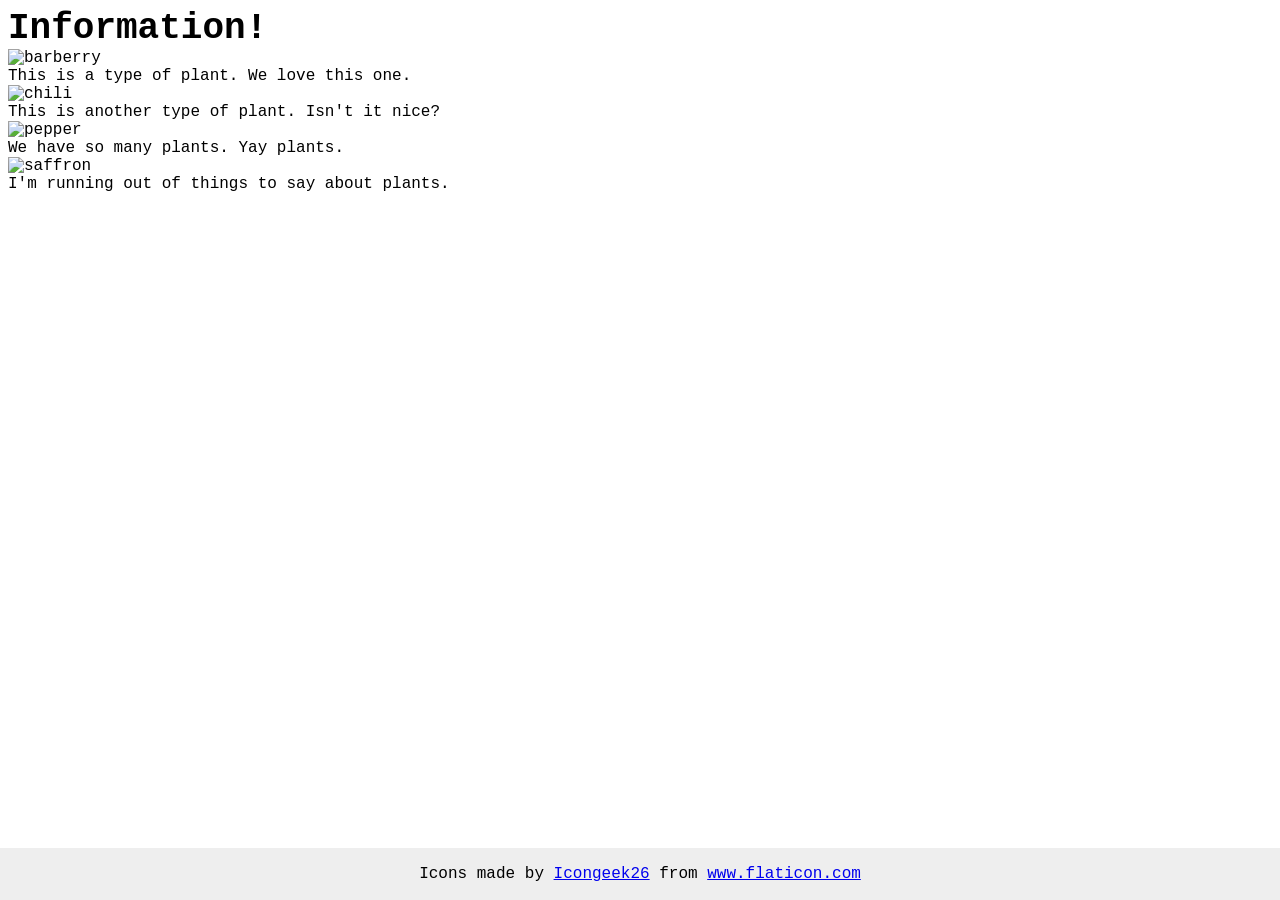
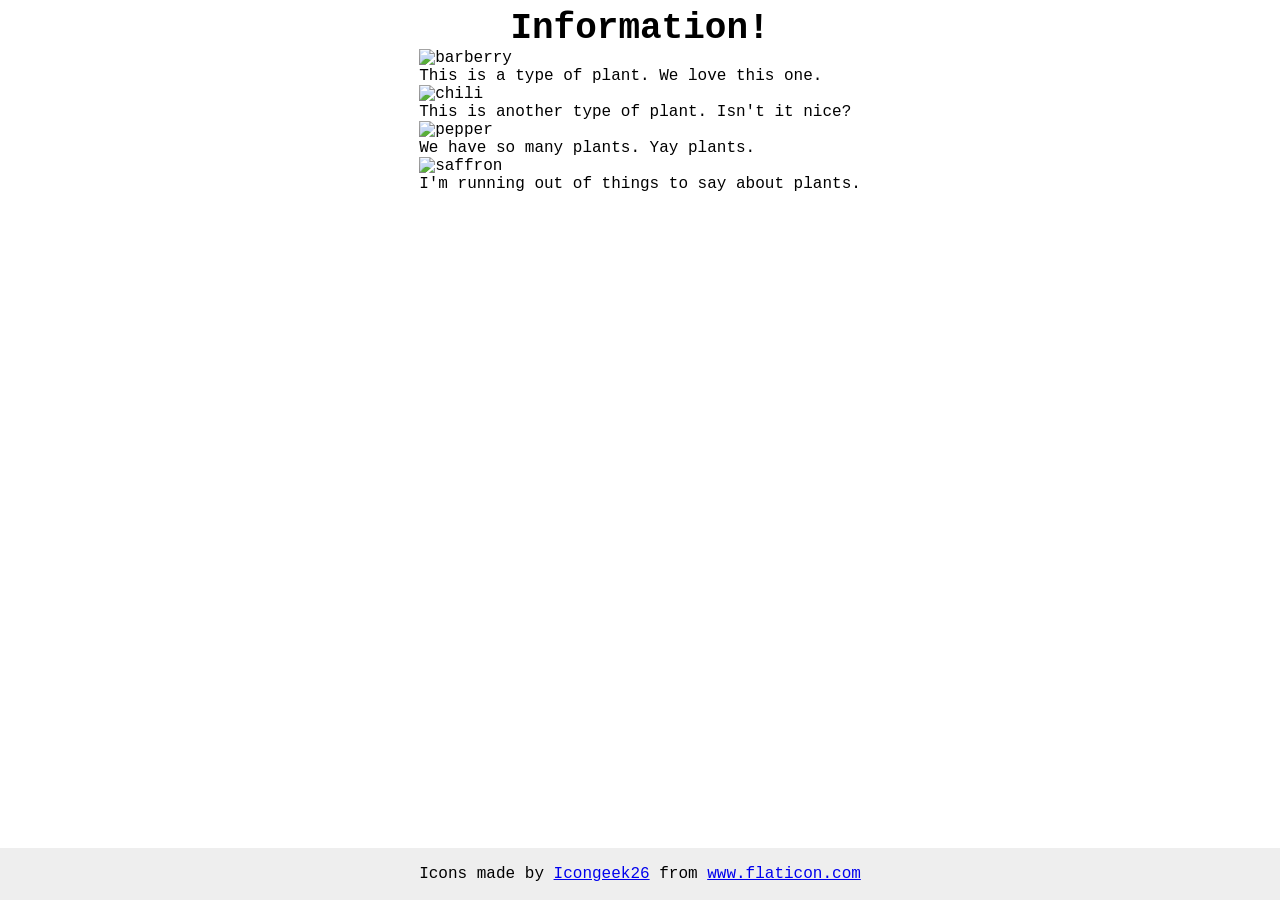

Finish the exercise foundations/flex/04-flex-information

--- a/foundations/flex/04-flex-information/style.css
+++ b/foundations/flex/04-flex-information/style.css
@@ -1,5 +1,24 @@
 body {
-  font-family: 'Courier New', Courier, monospace;
+  font-family: "Courier New", Courier, monospace;
+  display: flex;
+  flex-direction: column;
+  align-items: center;
+}
+
+.cards-container {
+  margin-top: 32px;
+  gap: 52px;
+  display: flex;
+  justify-content: center;
+}
+
+.cards {
+  display: flex;
+  flex-direction: column;
+  align-items: center;
+  text-align: center;
+  flex-wrap: wrap;
+  width: 200px;
 }
 
 img {
